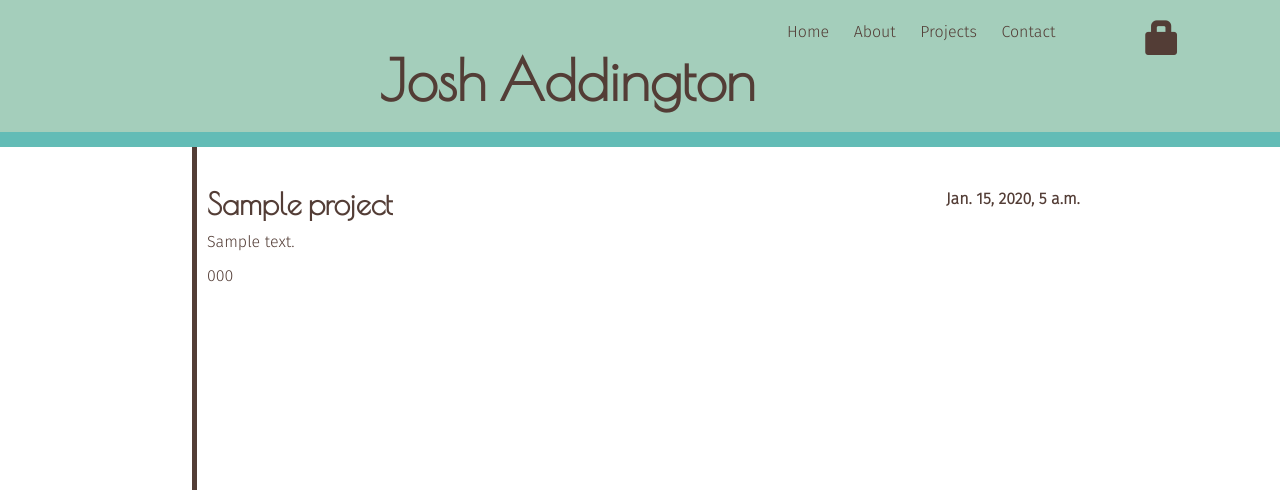
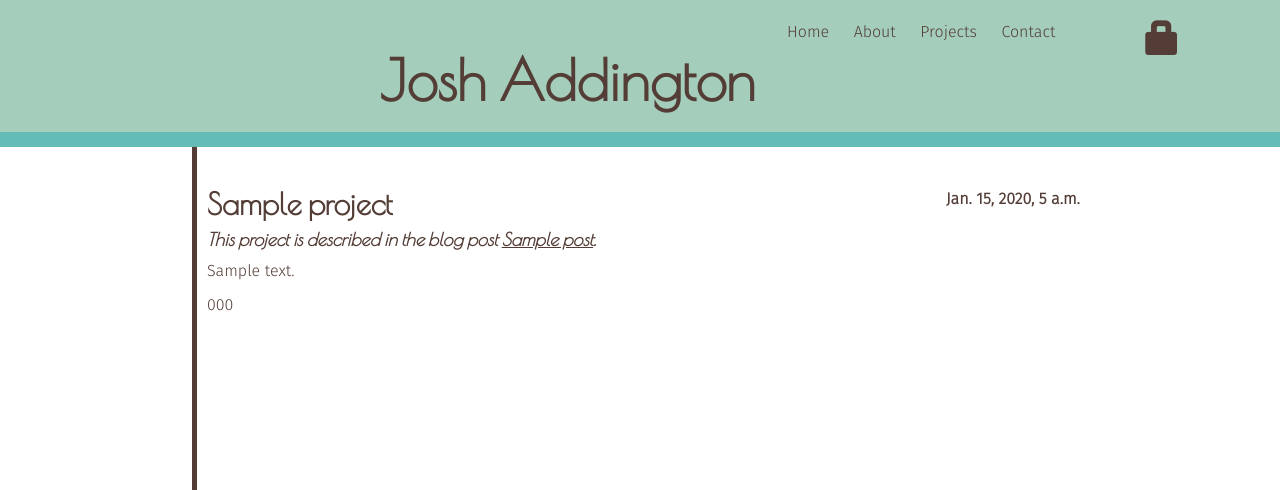
Before and after one commit to Josh-Addington/django_blog, a Django app: page /projects/1/ in a window 1280 px wide. Shown: the top 490 px of the page. Run offline with Django 3.2, Linux system fonts and the light colour scheme; tables that the repository leaves empty hold one stand-in row (values such as "Sample post"); some libraries are stand-ins or nearby versions.

Commit message:
Related blog posts are posted as links for each project

```diff
--- a/blogging/admin.py
+++ b/blogging/admin.py
@@ -4,7 +4,6 @@ from .models import Post, Comment
 
 class CommentInline(admin.TabularInline):
         model = Comment
-        extra = 3
 
 
 class PostAdmin(admin.ModelAdmin):
--- a/blogging/views.py
+++ b/blogging/views.py
@@ -14,6 +14,7 @@ def contact(request):
 
 
 def post_list(request):
+        #filter out unpublished posts, order by published date with newest at the top
         posts = Post.objects.filter(published_date__lte=timezone.now()).order_by('-published_date')
         return render(request, 'blog/post_list.html', {'posts': posts})
 
--- a/projects/views.py
+++ b/projects/views.py
@@ -12,7 +12,8 @@ def project_list(request):
 
 def project_detail(request, pk):
         project = get_object_or_404(Project, pk=pk)
-        return render(request, 'projects/project_detail.html', {'project': project})
+        posts_length = len(project.post_set.all())
+        return render(request, 'projects/project_detail.html', {'project': project, 'posts_length': posts_length})
 
 
 @login_required
--- a/static/css/style.css
+++ b/static/css/style.css
@@ -123,6 +123,14 @@ h1, h2, h3, h4 {
     height: 850px;
 }
 
+.post-relation{
+    margin: 10px 0;
+    font-style: italic;
+}
+
+.post-relation a{
+    text-decoration: underline;
+}
 /*  Button CSS  */
 .mybutton {
     float: right;
--- a/templates/projects/project_detail.html
+++ b/templates/projects/project_detail.html
@@ -3,21 +3,38 @@
 {% block project %}
         <div class="project">
                 <div class="date">
-                        {% if project.published_date %}
+                {% if project.published_date %}
                         {{project.published_date}}
                         <br>
-                        {% else %}
+                {% else %}
                         <a href="{% url 'projects.views.project_publish' pk=project.pk %}"><input type="submit" value="Publish" class="mybutton spaced"></a><br>
-                        {% endif%}
+                {% endif%}
 
-                        {% if user.is_authenticated %}
-                        <a  href="{% url 'projects.views.project_edit' pk=project.pk %}"class="mybutton small"><span class="glyphicon glyphicon-edit"></span></a>
+                {% if user.is_authenticated %}
+                        <a  href="{% url 'projects.views.project_edit' pk=project.pk %}" class="mybutton small"><span class="glyphicon glyphicon-edit"></span></a>
                         <a href="{% url 'projects.views.project_delete' pk=project.pk %}" class="mybutton small"><span class="glyphicon glyphicon-remove"></span></a>
-                        {% endif %}
+                {% endif %}
                 </div>
 
                 <h2>{{ project.title }}</h2>
                 <div class="project-post">
+                        <div class="post-relation">
+                        {% if posts_length == 1 %}
+                                <h4>This project is described in the blog post
+                                {%  for post in project.post_set.all %}
+                                       <a href="{%url 'blogging.views.post_detail' pk=post.pk %}">{{post}}</a>.
+                                {% endfor %} </h4>
+                        {% elif posts_length > 1 %}
+                                <h4>This project is described in the blog posts
+                                {%  for post in project.post_set.all %}
+                                        {% if forloop.last %}
+                                                and <a href="{%url 'blogging.views.post_detail' pk=post.pk %}">{{post}}</a>.
+                                        {% else %}
+                                                <a href="{%url 'blogging.views.post_detail' pk=post.pk %}">{{post}}</a>,
+                                        {% endif %}
+                                {% endfor %} </h4>
+                        {% endif %}
+                        </div>
                         {{ project.content|linebreaks }}
                 </div>
                 <div class="project-code">
```
Also changed, not shown: projects/admin.py (+7 -9 lines).
